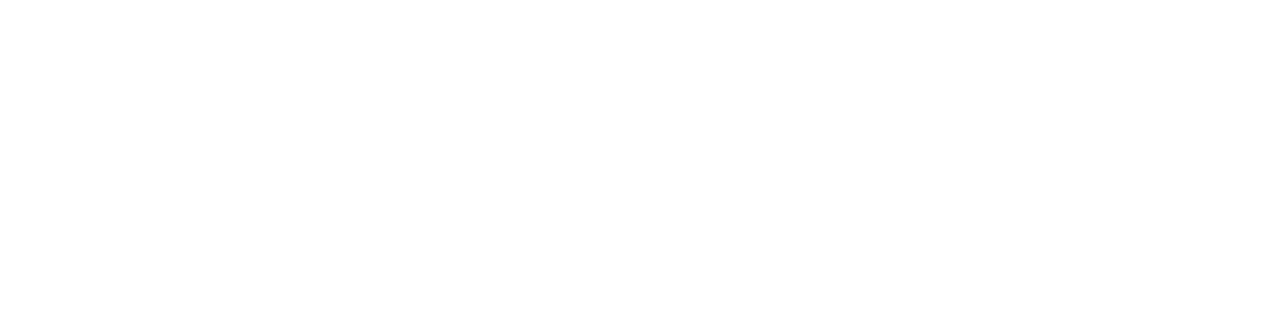
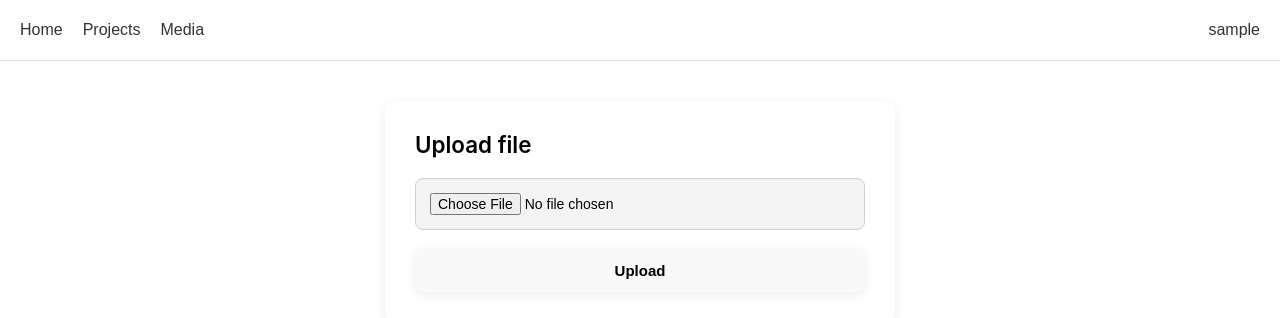
Before and after one commit to andriikanava/NHL-portfolio-frontend, a React (Create React App) app in the folder portfolio/: page /upload in a window 1280 px wide. Before the commit this address had no page. Shown: the top 318 px of the page. Built offline with nearby package versions, Linux system fonts and the light colour scheme; sample sign-in values are in the browser's storage.

Commit message:
Create upload media page

```diff
--- a/portfolio/src/App.js
+++ b/portfolio/src/App.js
@@ -7,6 +7,7 @@
 import ProfilePage from "./pages/profile";
 import ProjectFormPage from "./pages/project-form";
 import MediaPage from "./pages/media";
+import UploadFormPage from "./pages/upload";
 
 
 function App() {
@@ -21,6 +22,7 @@
           <Route path="/profile" element={<ProfilePage />} />
           <Route path="/add-project" element={<ProjectFormPage />} />
           <Route path="/media" element={<MediaPage />} />
+          <Route path="/upload" element={<UploadFormPage />} />
         </Routes>
       </BrowserRouter>
     </AuthProvider>
--- /dev/null
+++ b/portfolio/src/components/media/media-form.css
@@ -0,0 +1,81 @@
+.upload-form {
+    max-width: 450px;
+    width: 100%;
+    margin: 40px auto;
+    padding: 30px;
+    border-radius: 12px;
+    box-shadow: 0 2px 10px rgba(0,0,0,0.08);
+    background: #fff;
+    font-family: -apple-system, BlinkMacSystemFont, 'Segoe UI', Roboto, sans-serif;
+    display: flex;
+    flex-direction: column;
+    gap: 20px;
+}
+
+.upload-form h2 {
+    margin: 0;
+    font-size: 1.4rem;
+    font-weight: 600;
+    text-align: left;
+}
+
+.upload-form form {
+    display: flex;
+    flex-direction: column;
+    gap: 18px;
+}
+
+/* input[type=file] стилизуем под твою общую тему */
+.upload-form input[type="file"] {
+    padding: 14px;
+    background: #f4f4f4;
+    border: 1px solid #cfcfcf;
+    border-radius: 8px;
+    cursor: pointer;
+    font-size: 14px;
+    transition: 0.2s ease;
+}
+
+.upload-form input[type="file"]:hover {
+    background: #e9e9e9;
+}
+
+.upload-form input[type="file"]:focus {
+    outline: none;
+    border-color: #999;
+    background: #fff;
+}
+
+/* Кнопка в стиле add-file-btn */
+.upload-form button {
+    padding: 14px;
+    background: #f9f9f9;
+    border: none;
+    border-radius: 10px;
+    font-weight: 600;
+    font-size: 15px;
+    cursor: pointer;
+    box-shadow: 0 2px 10px rgba(0,0,0,0.08);
+    transition: 0.2s ease;
+}
+
+.upload-form button:hover {
+    background: #d5d5d5;
+}
+
+.upload-form button:active {
+    background: #c9c9c9;
+}
+
+/* Сообщения об ошибке / успехе */
+.upload-form .error {
+    color: #d9534f;
+    font-size: 0.9em;
+    font-weight: 500;
+}
+
+.upload-form .success {
+    color: #2e8b57;
+    font-size: 0.9em;
+    font-weight: 500;
+}
--- /dev/null
+++ b/portfolio/src/components/media/media-form.jsx
@@ -0,0 +1,83 @@
+import React, { useContext, useState, useEffect } from "react";
+import "./media-form.css";
+import api from "../../api/axios";
+import { AuthContext } from "../../context/AuthContext";
+import { useNavigate } from "react-router-dom";
+
+function UploadForm() {
+    const navigate = useNavigate();
+    const { user, loading } = useContext(AuthContext);
+
+    const [file, setFile] = useState(null);
+    const [error, setError] = useState("");
+    const [success, setSuccess] = useState("");
+
+    // Проверяем авторизацию
+    useEffect(() => {
+        if (!loading && !user) {
+            navigate("/login");
+        }
+    }, [loading, user, navigate]);
+
+    const handleSubmit = async (e) => {
+        e.preventDefault();
+        setError("");
+        setSuccess("");
+
+        if (!file) {
+            setError("Upload file");
+            return;
+        }
+
+        const formData = new FormData();
+        formData.append("file", file);
+
+        try {
+            const response = await api.post("portfolio/media/", formData, {
+                headers: {
+                    "Content-Type": "multipart/form-data",
+                },
+            });
+
+            setSuccess("Loaded!");
+            setFile(null);
+        } catch (err) {
+            console.log(err);
+
+            // Ошибка от сервера
+            if (err.response?.data?.error) {
+                setError(err.response.data.error);
+            }
+            else if (err.response?.data) {
+                // Если сервер вернул объект ошибок
+                setError(JSON.stringify(err.response.data["file"]));
+            }
+            else {
+                setError("Error!");
+            }
+        }
+    };
+
+    return (
+        <div className="upload-form">
+            <h2>Upload file</h2>
+
+            <form onSubmit={handleSubmit}>
+                <input
+                    type="file"
+                    onChange={(e) => setFile(e.target.files[0])}
+                />
+
+                <button type="submit">Upload</button>
+            </form>
+
+            {/* вывод ошибки */}
+            {error && <p className="error">{error}</p>}
+
+            {/* вывод успеха */}
+            {success && <p className="success">{success}</p>}
+        </div>
+    );
+}
+
+export default UploadForm;
--- /dev/null
+++ b/portfolio/src/pages/upload.jsx
@@ -0,0 +1,13 @@
+import Navbar from "../components/navbar/navbar";
+import UploadForm from "../components/media/media-form";
+
+export default function UploadFormPage() {
+    return (
+      <>
+      <Navbar />
+      <main>
+        <UploadForm />
+      </main>
+      </>
+    )
+  }
```
